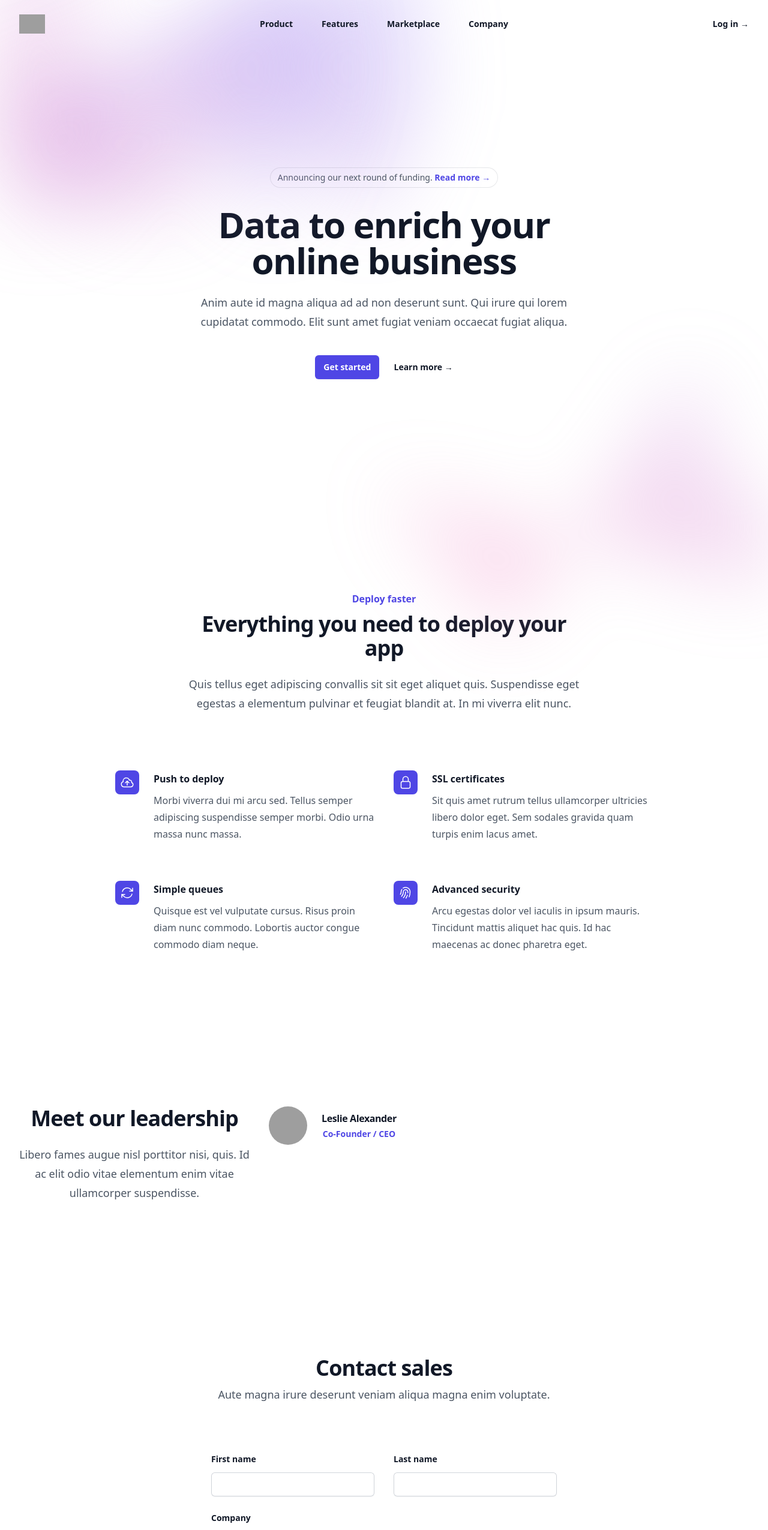
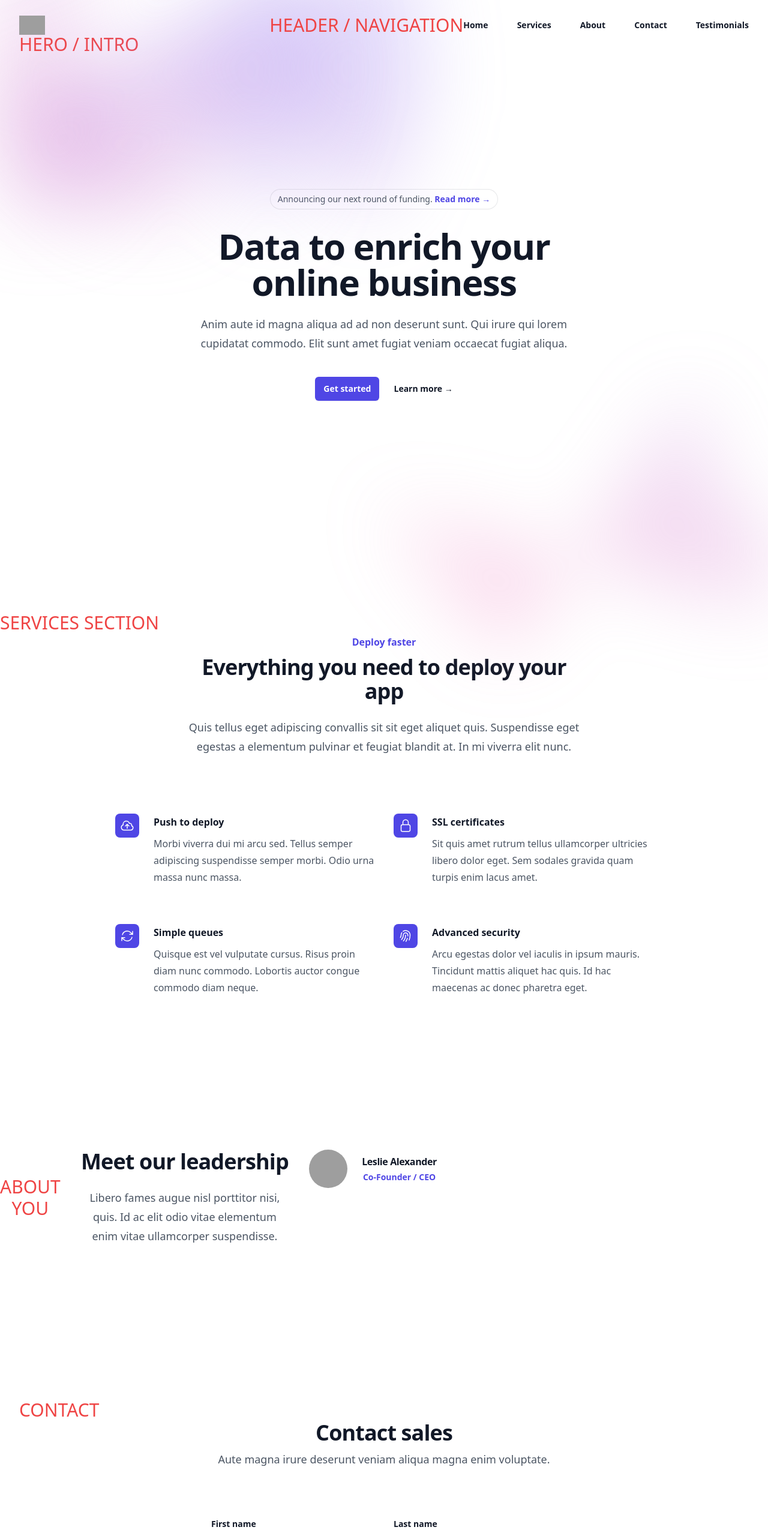
Before and after one commit to TravisAlstrand/dream_flow_financial, a React (Vite) app: page / in a window 1280 px wide. Shown: the top 2550 px of the page at 60% size. Built offline with nearby package versions, Linux system fonts and the light colour scheme; grey boxes are pictures that could not be loaded; a web font is replaced by a local one.

Commit message:
adjust / added new components & added red indicators

```diff
--- a/index.html
+++ b/index.html
@@ -4,7 +4,7 @@
     <meta charset="UTF-8" />
     <link rel="icon" type="image/svg+xml" href="/vite.svg" />
     <meta name="viewport" content="width=device-width, initial-scale=1.0" />
-    <title>Vite + React</title>
+    <title>Dream Flow Financial</title>
     <link rel="stylesheet" href="https://rsms.me/inter/inter.css" />
   </head>
   <body>
--- a/src/App.jsx
+++ b/src/App.jsx
@@ -3,6 +3,7 @@ import Contact from "./components/Contact";
 import Hero from "./components/Hero";
 import Services from "./components/Services";
 import Testimonials from "./components/Testimonials";
+import Footer from "./components/Footer";
 
 export default function App() {
   return (
@@ -12,6 +13,7 @@ export default function App() {
       <About />
       <Contact />
       <Testimonials />
+      <Footer />
     </>
   );
 }
--- a/src/components/About.jsx
+++ b/src/components/About.jsx
@@ -10,7 +10,11 @@ const people = [
 
 export default function About() {
   return (
-    <div className="bg-white py-24 sm:py-32 flex items-center justify-center text-center">
+    <section
+      id="about"
+      className="bg-white py-24 sm:py-32 flex items-center justify-center text-center"
+    >
+      <p className="text-red-500 text-3xl">ABOUT YOU</p>
       <div className="mx-auto grid max-w-7xl gap-x-8 gap-y-20 px-6 lg:px-8 xl:grid-cols-3">
         <div className="max-w-2xl">
           <h2 className="text-3xl font-bold tracking-tight text-gray-900 sm:text-4xl">
@@ -46,6 +50,6 @@ export default function About() {
           ))}
         </ul>
       </div>
-    </div>
+    </section>
   );
 }
--- a/src/components/Contact.jsx
+++ b/src/components/Contact.jsx
@@ -10,7 +10,11 @@ export default function Contact() {
   const [agreed, setAgreed] = useState(false);
 
   return (
-    <div className="isolate bg-white px-6 py-24 sm:py-32 lg:px-8">
+    <section
+      id="contact"
+      className="isolate bg-white px-6 py-24 sm:py-32 lg:px-8"
+    >
+      <p className="text-red-500 text-3xl">CONTACT</p>
       <div
         className="absolute inset-x-0 top-[-10rem] -z-10 transform-gpu overflow-hidden blur-3xl sm:top-[-20rem]"
         aria-hidden="true"
@@ -195,6 +199,6 @@ export default function Contact() {
           </button>
         </div>
       </form>
-    </div>
+    </section>
   );
 }
--- /dev/null
+++ b/src/components/Footer.jsx
@@ -0,0 +1,3 @@
+export default function Footer() {
+  return <p className="text-red-500 text-3xl">FOOTER</p>;
+}
--- /dev/null
+++ b/src/components/Header.jsx
@@ -0,0 +1,114 @@
+import { useState } from "react";
+import { Dialog } from "@headlessui/react";
+import { Bars3Icon, XMarkIcon } from "@heroicons/react/24/outline";
+
+const navigation = [
+  { name: "Home", href: "#" },
+  { name: "Services", href: "#services" },
+  { name: "About", href: "#about" },
+  { name: "Contact", href: "#contact" },
+  { name: "Testimonials", href: "#testimonials" },
+];
+
+export default function Header() {
+  const [mobileMenuOpen, setMobileMenuOpen] = useState(false);
+  return (
+    <header className="absolute inset-x-0 top-0 z-50">
+      <nav
+        className="flex items-center justify-between p-6 lg:px-8"
+        aria-label="Global"
+      >
+        <div className="flex lg:flex-1">
+          <a href="#" className="-m-1.5 p-1.5">
+            <span className="sr-only">Your Company</span>
+            <img
+              className="h-8 w-auto"
+              src="https://tailwindui.com/img/logos/mark.svg?color=indigo&shade=600"
+              alt=""
+            />
+          </a>
+        </div>
+
+        <p className="text-red-500 text-3xl">HEADER / NAVIGATION</p>
+
+        <div className="flex lg:hidden">
+          <button
+            type="button"
+            className="-m-2.5 inline-flex items-center justify-center rounded-md p-2.5 text-gray-700"
+            onClick={() => setMobileMenuOpen(true)}
+          >
+            <span className="sr-only">Open main menu</span>
+            <Bars3Icon className="h-6 w-6" aria-hidden="true" />
+          </button>
+        </div>
+        <div className="hidden lg:flex lg:gap-x-12">
+          {navigation.map((item) => (
+            <a
+              key={item.name}
+              href={item.href}
+              className="text-sm font-semibold leading-6 text-gray-900"
+            >
+              {item.name}
+            </a>
+          ))}
+        </div>
+        {/* <div className="hidden lg:flex lg:flex-1 lg:justify-end">
+          <a href="#" className="text-sm font-semibold leading-6 text-gray-900">
+            Log in <span aria-hidden="true">&rarr;</span>
+          </a>
+        </div> */}
+      </nav>
+      <Dialog
+        as="div"
+        className="lg:hidden"
+        open={mobileMenuOpen}
+        onClose={setMobileMenuOpen}
+      >
+        <div className="fixed inset-0 z-50" />
+        <Dialog.Panel className="fixed inset-y-0 right-0 z-50 w-full overflow-y-auto bg-white px-6 py-6 sm:max-w-sm sm:ring-1 sm:ring-gray-900/10">
+          <div className="flex items-center justify-between">
+            <a href="#" className="-m-1.5 p-1.5">
+              <span className="sr-only">Your Company</span>
+              <img
+                className="h-8 w-auto"
+                src="https://tailwindui.com/img/logos/mark.svg?color=indigo&shade=600"
+                alt=""
+              />
+            </a>
+            <button
+              type="button"
+              className="-m-2.5 rounded-md p-2.5 text-gray-700"
+              onClick={() => setMobileMenuOpen(false)}
+            >
+              <span className="sr-only">Close menu</span>
+              <XMarkIcon className="h-6 w-6" aria-hidden="true" />
+            </button>
+          </div>
+          <div className="mt-6 flow-root">
+            <div className="-my-6 divide-y divide-gray-500/10">
+              <div className="space-y-2 py-6">
+                {navigation.map((item) => (
+                  <a
+                    key={item.name}
+                    href={item.href}
+                    className="-mx-3 block rounded-lg px-3 py-2 text-base font-semibold leading-7 text-gray-900 hover:bg-gray-50"
+                  >
+                    {item.name}
+                  </a>
+                ))}
+              </div>
+              {/* <div className="py-6">
+                <a
+                  href="#"
+                  className="-mx-3 block rounded-lg px-3 py-2.5 text-base font-semibold leading-7 text-gray-900 hover:bg-gray-50"
+                >
+                  Log in
+                </a>
+              </div> */}
+            </div>
+          </div>
+        </Dialog.Panel>
+      </Dialog>
+    </header>
+  );
+}
--- a/src/components/Hero.jsx
+++ b/src/components/Hero.jsx
@@ -1,117 +1,9 @@
-import { useState } from "react";
-import { Dialog } from "@headlessui/react";
-import { Bars3Icon, XMarkIcon } from "@heroicons/react/24/outline";
-
-const navigation = [
-  { name: "Product", href: "#" },
-  { name: "Features", href: "#" },
-  { name: "Marketplace", href: "#" },
-  { name: "Company", href: "#" },
-];
+import Header from "./Header";
 
 export default function Hero() {
-  const [mobileMenuOpen, setMobileMenuOpen] = useState(false);
-
   return (
-    <div className="bg-white">
-      <header className="absolute inset-x-0 top-0 z-50">
-        <nav
-          className="flex items-center justify-between p-6 lg:px-8"
-          aria-label="Global"
-        >
-          <div className="flex lg:flex-1">
-            <a href="#" className="-m-1.5 p-1.5">
-              <span className="sr-only">Your Company</span>
-              <img
-                className="h-8 w-auto"
-                src="https://tailwindui.com/img/logos/mark.svg?color=indigo&shade=600"
-                alt=""
-              />
-            </a>
-          </div>
-          <div className="flex lg:hidden">
-            <button
-              type="button"
-              className="-m-2.5 inline-flex items-center justify-center rounded-md p-2.5 text-gray-700"
-              onClick={() => setMobileMenuOpen(true)}
-            >
-              <span className="sr-only">Open main menu</span>
-              <Bars3Icon className="h-6 w-6" aria-hidden="true" />
-            </button>
-          </div>
-          <div className="hidden lg:flex lg:gap-x-12">
-            {navigation.map((item) => (
-              <a
-                key={item.name}
-                href={item.href}
-                className="text-sm font-semibold leading-6 text-gray-900"
-              >
-                {item.name}
-              </a>
-            ))}
-          </div>
-          <div className="hidden lg:flex lg:flex-1 lg:justify-end">
-            <a
-              href="#"
-              className="text-sm font-semibold leading-6 text-gray-900"
-            >
-              Log in <span aria-hidden="true">&rarr;</span>
-            </a>
-          </div>
-        </nav>
-        <Dialog
-          as="div"
-          className="lg:hidden"
-          open={mobileMenuOpen}
-          onClose={setMobileMenuOpen}
-        >
-          <div className="fixed inset-0 z-50" />
-          <Dialog.Panel className="fixed inset-y-0 right-0 z-50 w-full overflow-y-auto bg-white px-6 py-6 sm:max-w-sm sm:ring-1 sm:ring-gray-900/10">
-            <div className="flex items-center justify-between">
-              <a href="#" className="-m-1.5 p-1.5">
-                <span className="sr-only">Your Company</span>
-                <img
-                  className="h-8 w-auto"
-                  src="https://tailwindui.com/img/logos/mark.svg?color=indigo&shade=600"
-                  alt=""
-                />
-              </a>
-              <button
-                type="button"
-                className="-m-2.5 rounded-md p-2.5 text-gray-700"
-                onClick={() => setMobileMenuOpen(false)}
-              >
-                <span className="sr-only">Close menu</span>
-                <XMarkIcon className="h-6 w-6" aria-hidden="true" />
-              </button>
-            </div>
-            <div className="mt-6 flow-root">
-              <div className="-my-6 divide-y divide-gray-500/10">
-                <div className="space-y-2 py-6">
-                  {navigation.map((item) => (
-                    <a
-                      key={item.name}
-                      href={item.href}
-                      className="-mx-3 block rounded-lg px-3 py-2 text-base font-semibold leading-7 text-gray-900 hover:bg-gray-50"
-                    >
-                      {item.name}
-                    </a>
-                  ))}
-                </div>
-                <div className="py-6">
-                  <a
-                    href="#"
-                    className="-mx-3 block rounded-lg px-3 py-2.5 text-base font-semibold leading-7 text-gray-900 hover:bg-gray-50"
-                  >
-                    Log in
-                  </a>
-                </div>
-              </div>
-            </div>
-          </Dialog.Panel>
-        </Dialog>
-      </header>
-
+    <div id="home" className="bg-white">
+      <Header />
       <div className="relative isolate px-6 pt-14 lg:px-8">
         <div
           className="absolute inset-x-0 -top-40 -z-10 transform-gpu overflow-hidden blur-3xl sm:-top-80"
@@ -125,6 +17,7 @@ export default function Hero() {
             }}
           />
         </div>
+        <p className="text-red-500 text-3xl">HERO / INTRO</p>
         <div className="mx-auto max-w-2xl py-32 sm:py-48 lg:py-56">
           <div className="hidden sm:mb-8 sm:flex sm:justify-center">
             <div className="relative rounded-full px-3 py-1 text-sm leading-6 text-gray-600 ring-1 ring-gray-900/10 hover:ring-gray-900/20">
--- a/src/components/Services.jsx
+++ b/src/components/Services.jsx
@@ -34,7 +34,8 @@ const features = [
 
 export default function Services() {
   return (
-    <div className="bg-white py-24 sm:py-32">
+    <section id="services" className="bg-white py-24 sm:py-32">
+      <p className="text-red-500 text-3xl">SERVICES SECTION</p>
       <div className="mx-auto max-w-7xl px-6 lg:px-8">
         <div className="mx-auto max-w-2xl lg:text-center">
           <h2 className="text-base font-semibold leading-7 text-indigo-600">
@@ -70,6 +71,6 @@ export default function Services() {
           </dl>
         </div>
       </div>
-    </div>
+    </section>
   );
 }
--- a/src/components/Testimonials.jsx
+++ b/src/components/Testimonials.jsx
@@ -1,6 +1,10 @@
 export default function Testimonials() {
   return (
-    <section className="relative isolate overflow-hidden bg-white px-6 py-24 sm:py-32 lg:px-8">
+    <section
+      id="testimonials"
+      className="relative isolate overflow-hidden bg-white px-6 py-24 sm:py-32 lg:px-8"
+    >
+      <p className="text-red-500 text-3xl">TESTIMONIALS</p>
       <div className="absolute inset-0 -z-10 bg-[radial-gradient(45rem_50rem_at_top,theme(colors.indigo.100),white)] opacity-20" />
       <div className="absolute inset-y-0 right-1/2 -z-10 mr-16 w-[200%] origin-bottom-left skew-x-[-30deg] bg-white shadow-xl shadow-indigo-600/10 ring-1 ring-indigo-50 sm:mr-28 lg:mr-0 xl:mr-16 xl:origin-center" />
       <div className="mx-auto max-w-2xl lg:max-w-4xl">
```
